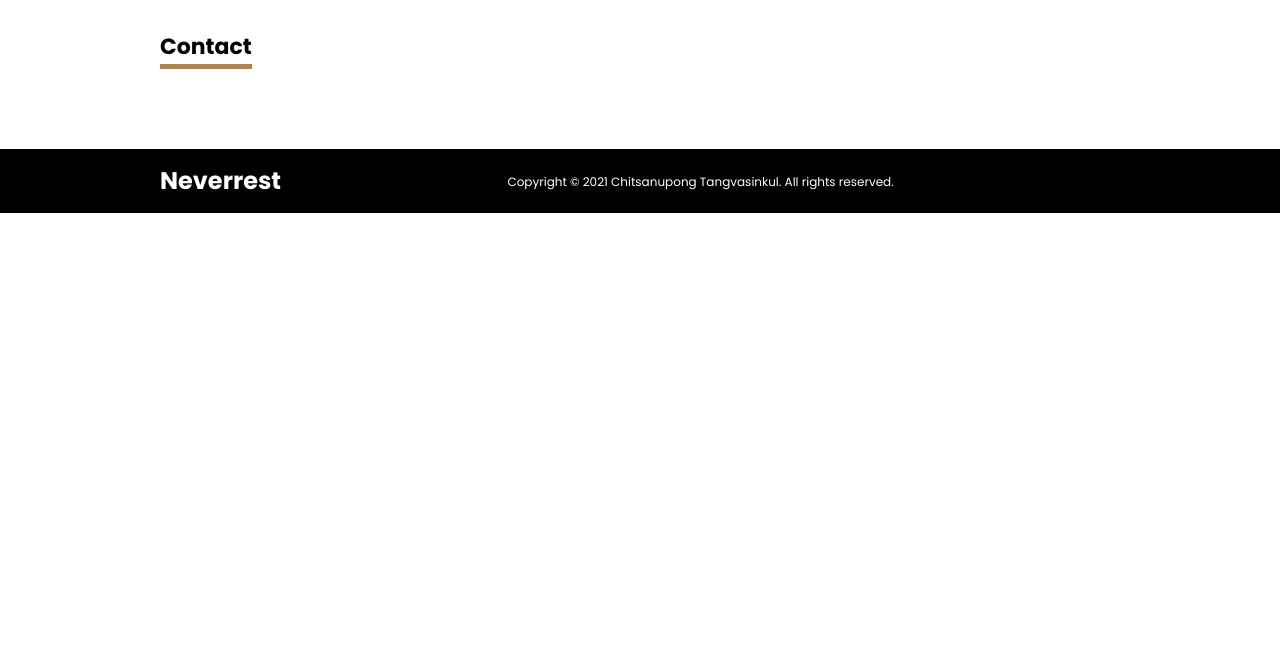
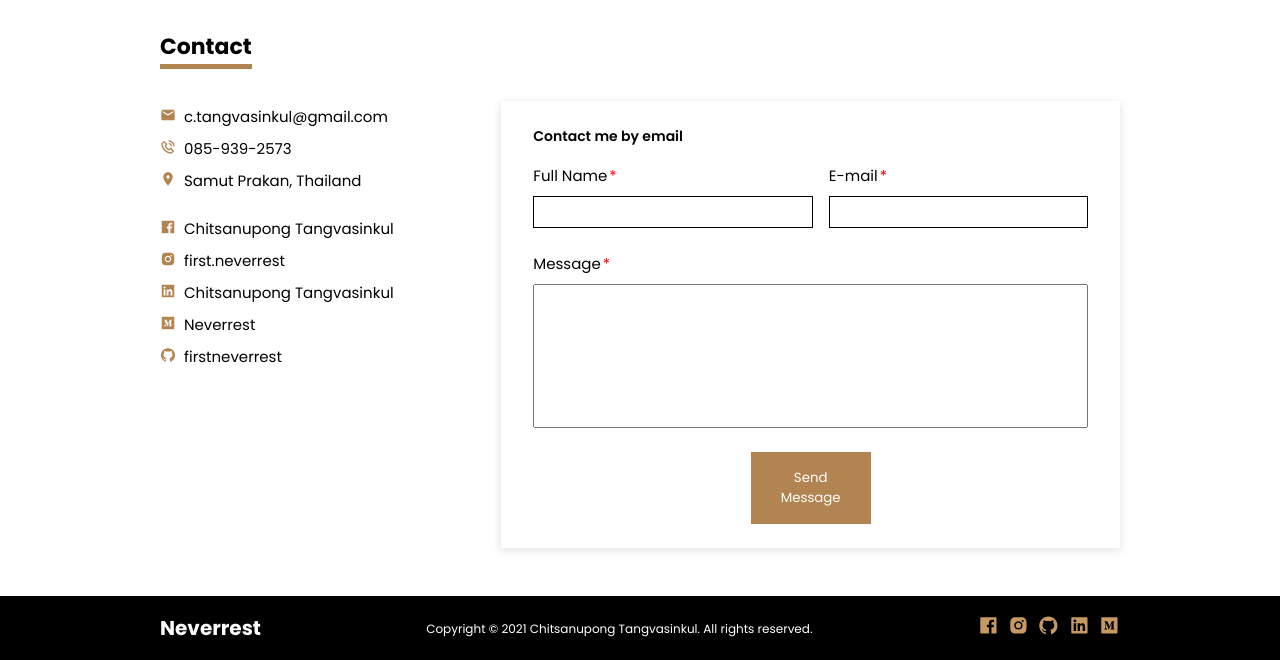
Before and after one commit to firstneverrest/Portfolio-new-version, a Gatsby site in the folder my-portfolio/: page / in a window 1280 px wide. Shown: the part 2511-3171 px from the top of the page. Before the commit the page ends 2724 px from the top, so only its background shows below. Built offline with nearby package versions, Linux system fonts and the light colour scheme; Gatsby itself is replaced by a stand-in of ours; no server answers.

Commit message:
contact form

```diff
--- a/my-portfolio/src/components/Contact.js
+++ b/my-portfolio/src/components/Contact.js
@@ -1,9 +1,73 @@
-import React from 'react'
+import React from "react"
+
+import { MdEmail, MdLocationOn } from "react-icons/md"
+import {
+  AiFillFacebook,
+  AiFillInstagram,
+  AiFillGithub,
+  AiFillLinkedin,
+  AiFillMediumSquare,
+} from "react-icons/ai"
+import { BiPhoneCall } from "react-icons/bi"
 
 export default function Contact() {
-    return (
-        <div className="Contact">
-           <h2 className="Contact__header">Contact</h2>
+  return (
+    <div className="Contact">
+      <h2 className="Contact__header">Contact</h2>
+      <div className="Contact__container">
+        <div className="Contact__social">
+          <div className="Contact__social-container">
+            <MdEmail className="Contact__icon" />
+            <p>c.tangvasinkul@gmail.com</p>
+          </div>
+          <div className="Contact__social-container">
+            <BiPhoneCall className="Contact__icon" />
+            <p>085-939-2573</p>
+          </div>
+          <div className="Contact__social-container">
+            <MdLocationOn className="Contact__icon" />
+            <p>Samut Prakan, Thailand</p>
+          </div>
+          <div className="Contact__social-container">
+            <AiFillFacebook className="Contact__icon" />
+            <p>Chitsanupong Tangvasinkul</p>
+          </div>
+          <div className="Contact__social-container">
+            <AiFillInstagram className="Contact__icon" />
+            <p>first.neverrest</p>
+          </div>
+          <div className="Contact__social-container">
+            <AiFillLinkedin className="Contact__icon" />
+            <p>Chitsanupong Tangvasinkul</p>
+          </div>
+          <div className="Contact__social-container">
+            <AiFillMediumSquare className="Contact__icon" />
+            <p>Neverrest</p>
+          </div>
+          <div className="Contact__social-container">
+            <AiFillGithub className="Contact__icon" />
+            <p>firstneverrest</p>
+          </div>
         </div>
-    )
+
+        <form className="Contact__form">
+          <h4 className="Contact__form-header">Contact me by email</h4>
+          <div className="Contact__form-container">
+            <div className="Contact__form-fullName">
+              <label htmlFor="fullName">Full Name</label>
+              <input type="text" id="fullName" />
+            </div>
+            <div className="Contact__form-email">
+              <label htmlFor="email">E-mail</label>
+              <input type="email" id="email" />
+            </div>
+          </div>
+
+          <label htmlFor="message">Message</label>
+          <textarea type="text" id="message" />
+          <button className="Contact__form-button">Send Message</button>
+        </form>
+      </div>
+    </div>
+  )
 }
--- a/my-portfolio/src/layouts/Footer.js
+++ b/my-portfolio/src/layouts/Footer.js
@@ -1,4 +1,12 @@
 import React from "react"
+
+import {
+  AiFillFacebook,
+  AiFillInstagram,
+  AiFillGithub,
+  AiFillLinkedin,
+  AiFillMediumSquare,
+} from "react-icons/ai"
 
 export default function Footer() {
   return (
@@ -9,11 +17,21 @@ export default function Footer() {
           Copyright © 2021 Chitsanupong Tangvasinkul. All rights reserved.
         </p>
         <div className="Footer__social">
-          <a href="#" className="Footer__social-ig"></a>
-          <a href="#" className="Footer__social-facebook"></a>
-          <a href="#" className="Footer__social-github"></a>
-          <a href="#" className="Footer__social-linkedin"></a>
-          <a href="#" className="Footer__social-medium"></a>
+          <a href="https://www.facebook.com/firstnasa/" target="_blank" className="Footer__social-facebook">
+            <AiFillFacebook />
+          </a>
+          <a href="https://www.instagram.com/first.neverrest/" target="_blank" className="Footer__social-ig">
+            <AiFillInstagram />
+          </a>
+          <a href="https://github.com/firstneverrest" target="_blank" className="Footer__social-github">
+            <AiFillGithub />
+          </a>
+          <a href="https://www.linkedin.com/in/chitsanupong-tangvasinkul-934648202/" target="_blank" className="Footer__social-linkedin">
+            <AiFillLinkedin />
+          </a>
+          <a href="https://neverrest.medium.com/" target="_blank" className="Footer__social-medium">
+            <AiFillMediumSquare />
+          </a>
         </div>
       </div>
     </div>
--- a/my-portfolio/src/styles/components/_Contact.scss
+++ b/my-portfolio/src/styles/components/_Contact.scss
@@ -1,5 +1,96 @@
 .Contact {
-    &__header {
-        @include styleHeader;
+  &__header {
+    @include styleHeader;
+  }
+
+  &__container {
+    display: grid;
+    grid-template-columns: repeat(3, 1fr);
+    grid-gap: 8rem;
+  }
+
+  &__icon {
+    position: relative;
+    top: 2px;
+    color: $color-primary;
+    font-size: 2rem;
+    margin-right: 1rem;
+  }
+
+  &__social {
+    & > * {
+      margin-bottom: 1rem;
     }
+    & div:nth-child(3) {
+      margin-bottom: 3rem;
+    }
+
+    &-container {
+      display: flex;
+      margin-top: 0.5rem;
+    }
+  }
+
+  &__form {
+    background-color: $color-white;
+    box-shadow: rgba(99, 99, 99, 0.2) 0px 2px 8px 0px;
+    padding: 3rem 4rem;
+    margin: 0 auto;
+    display: grid;
+    grid-column: 2 / 4;
+
+    &-header {
+      margin-bottom: $margin-small;
+    }
+
+    &-fullName {
+      margin-right: 2rem;
+    }
+
+    &-email {
+    }
+
+    &-container {
+      display: flex;
+    }
+
+    label::after {
+      content: "*";
+      color: red;
+      margin-left: 2px;
+    }
+
+    input {
+      width: 100%;
+      font-size: 1.6rem;
+      font-family: "Poppins", sans-serif;
+      padding: .8rem;
+      margin: $margin-smallest 0;
+      margin-bottom: $margin-medium;
+      border: 1px solid $color-black;
+    }
+
+    textarea {
+      font-family: "Poppins", sans-serif;
+      font-size: 1.6rem;
+      padding: .8rem;
+      margin-top: $margin-smallest;
+      width: 100%;
+      height: 18rem;
+      resize: none;
+    }
+
+    &-button {
+      font-family: "Poppins", sans-serif;
+      margin: 0 auto;
+      margin-top: $margin-medium;
+      width: 15rem;
+      padding: 2rem;
+      background-color: $color-primary;
+      color: $color-white;
+      outline: none;
+      cursor: pointer;
+      border: none;
+    }
+  }
 }
--- a/my-portfolio/src/styles/layouts/_Footer.scss
+++ b/my-portfolio/src/styles/layouts/_Footer.scss
@@ -17,29 +17,17 @@
     }
 
     &__logo {
-        font-size: 3rem;
+        font-size: 2.5rem;
     }
 
     &__social {
-
-        &-ig {
-
+        & > * {
+            font-size: 2.6rem;
+            color: $color-secondary;
         }
 
-        &-facebook {
-
-        }
-
-        &-github {
-
-        }
-
-        &-linkedin {
-
-        }
-
-        &-medium {
-
+        & a:not(:last-child) {
+            margin-right: 1.2rem;
         }
     }
 }
```
